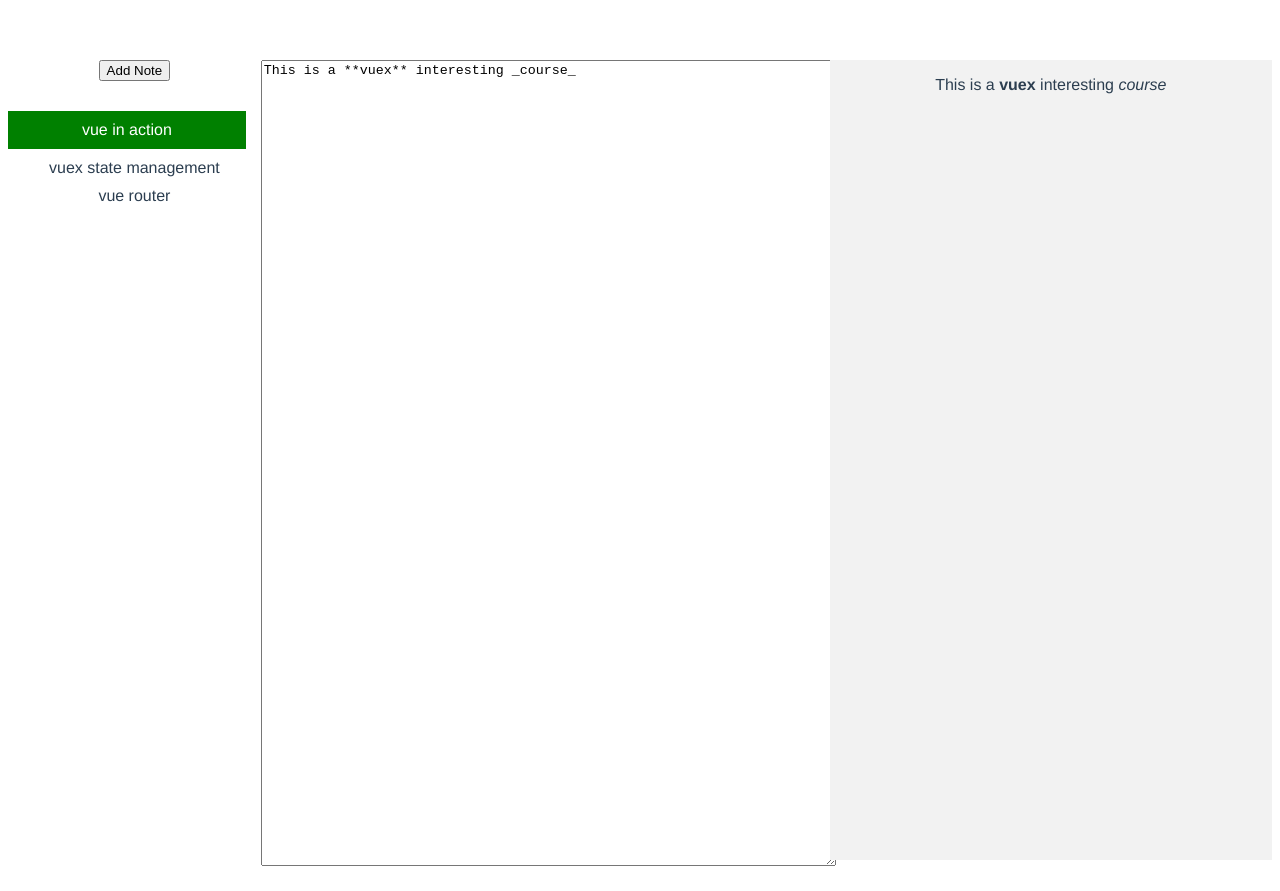
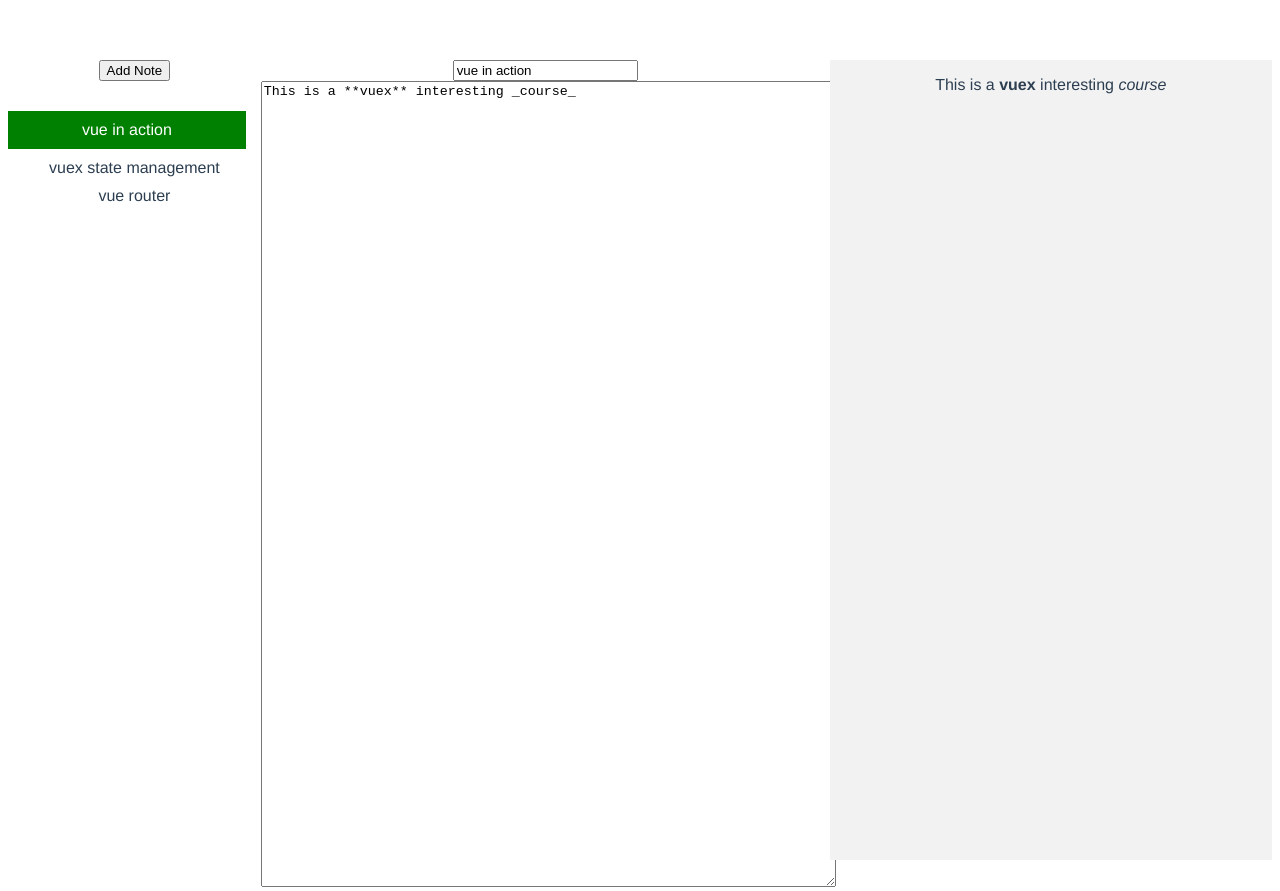
Before and after one commit to ojudith/markdown-notebook, a Vue app: page / in a window 1280 px wide. Both pictures are taken after a click on the element "vue in action". Before the commit the page ends 870 px from the top, so only its background shows below. Built offline with nearby package versions, Linux system fonts and the light colour scheme.

Commit message:
added renaming functionality

```diff
--- a/src/components/noteBook.vue
+++ b/src/components/noteBook.vue
@@ -16,6 +16,10 @@
         </aside>
         <!-- main pane -->
         <section class="main" v-if="selectedNote">
+            <div  class="toolbar">
+                <!-- rename toolbar -->
+               <input type="text" v-model="selectedNote.title" placeholder="new note title">
+            </div>
             <textarea v-model="selectedNote.content"></textarea>
         </section>
         <!-- preview pane -->
```
